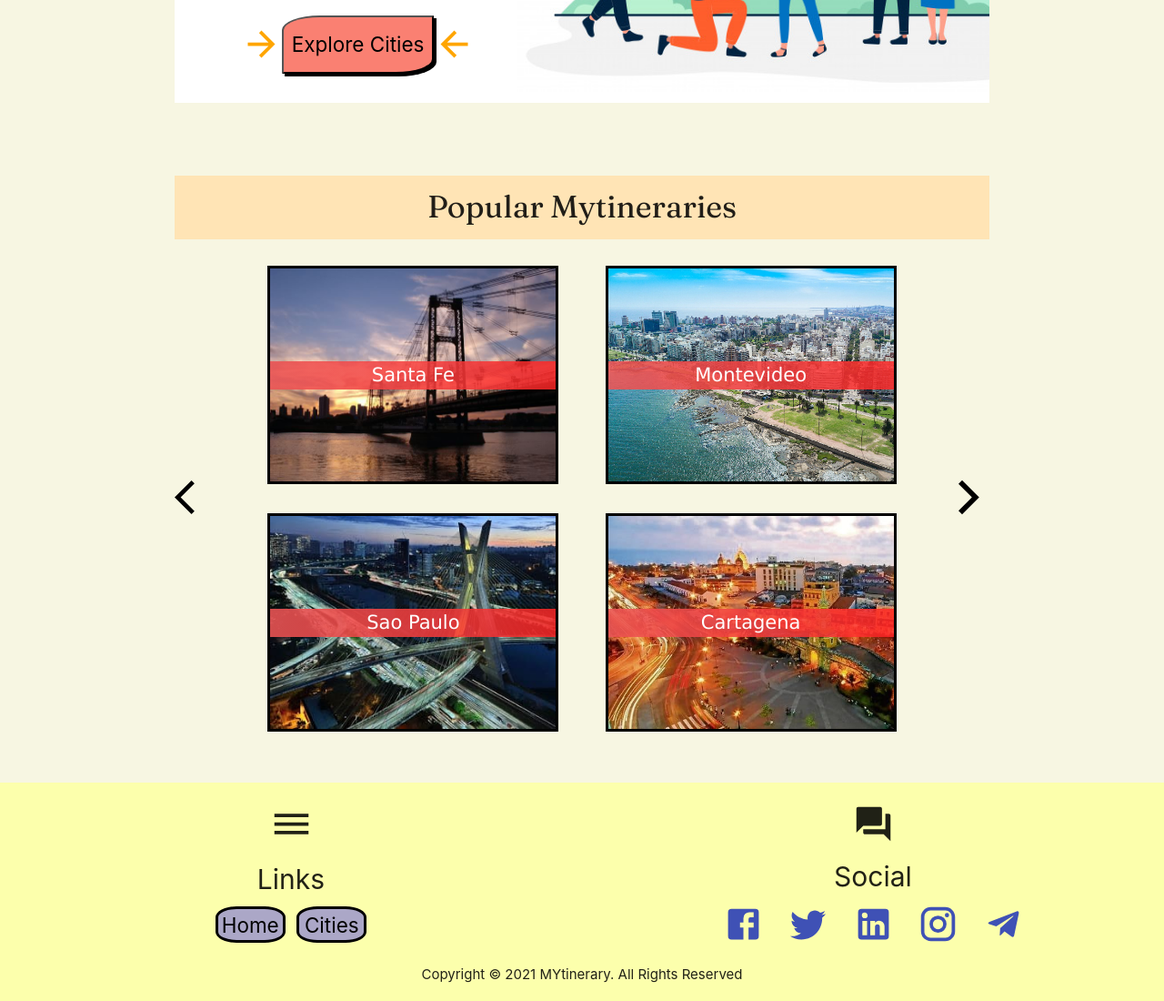
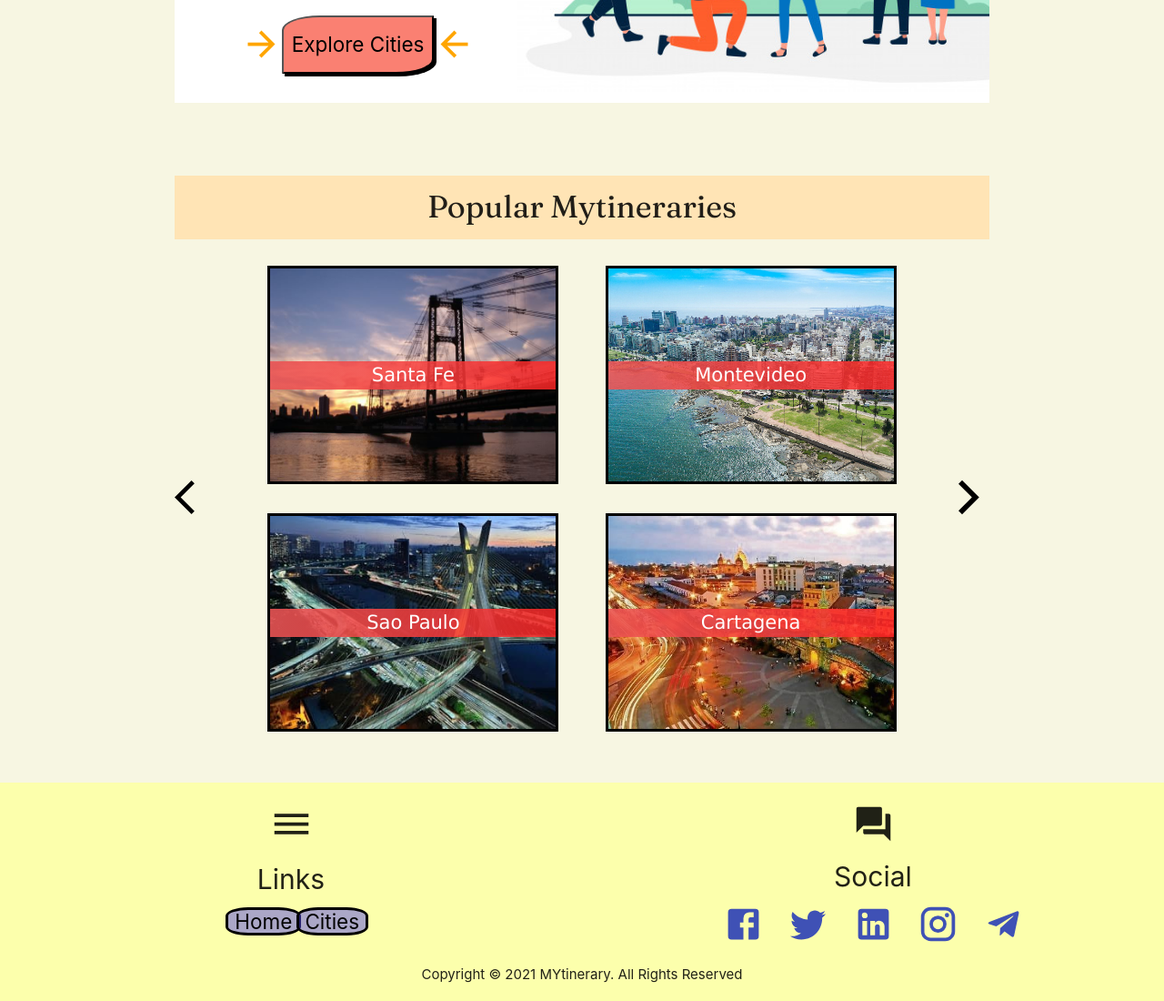
Before and after one commit to FranciscoFlorentin/FlorentinMytinerary, a React (Create React App) app in the folder frontend/: page / in a window 1280 px wide. Shown: the part 1293-2393 px from the top of the page at 91% size. Built offline with nearby package versions, Linux system fonts and the light colour scheme.

Commit message:
cambie algunos estilos de fuentes

```diff
--- a/frontend/src/App.css
+++ b/frontend/src/App.css
@@ -171,7 +171,7 @@ section{
   color: black;
   border-top-left-radius: 25%;
   border-bottom-right-radius: 25%;
-  font-size: 1.5rem;
+  font-size: 150%;
   background-color: salmon  ;
   height: 8vh;
   width: 13vw;
@@ -180,7 +180,7 @@ section{
 .divBotonCallToAction button:hover{
   width:15vw ;
   height: 10vh  ;
-  font-size: 1.7rem;
+  font-size: 170%;
 }
 
 /* Footer */
@@ -210,11 +210,11 @@ footer{
 .navFooter{
   display: flex;
   justify-content: space-evenly;
-  width: 15vw;
+  width: 25%;
 }
 .navFooter div{
-  height: 5vh;
-  width: 6vw;
+  height: 80%;
+  width: 120%;
   border: solid black;
   border-radius: 30%;
   display: flex;
@@ -227,7 +227,7 @@ footer{
   border-radius: 40%;
 }
 .navFooter p{
-  font-size: 1.5rem;
+  font-size: 150%;
 }
 .footerRedes{
   width: 30vw;
```
